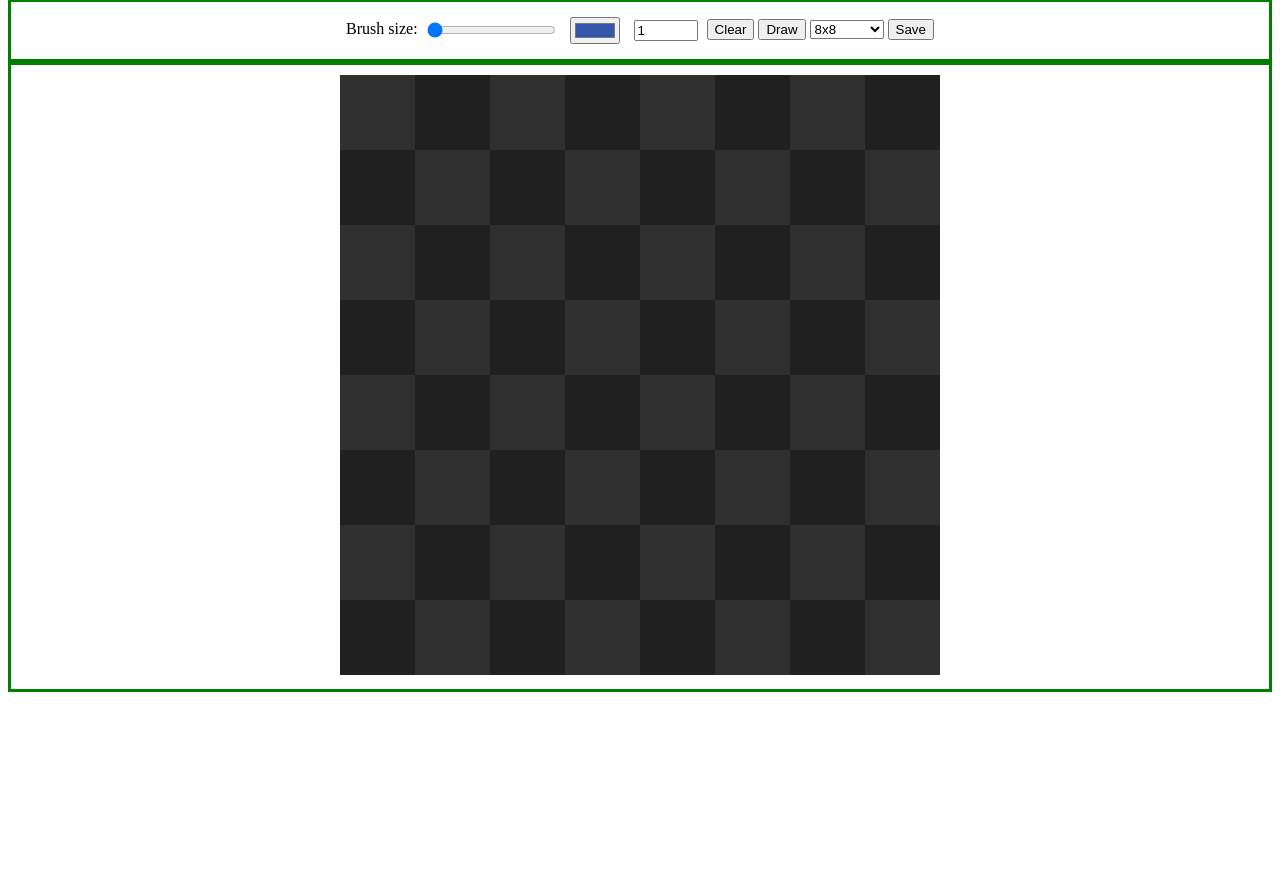
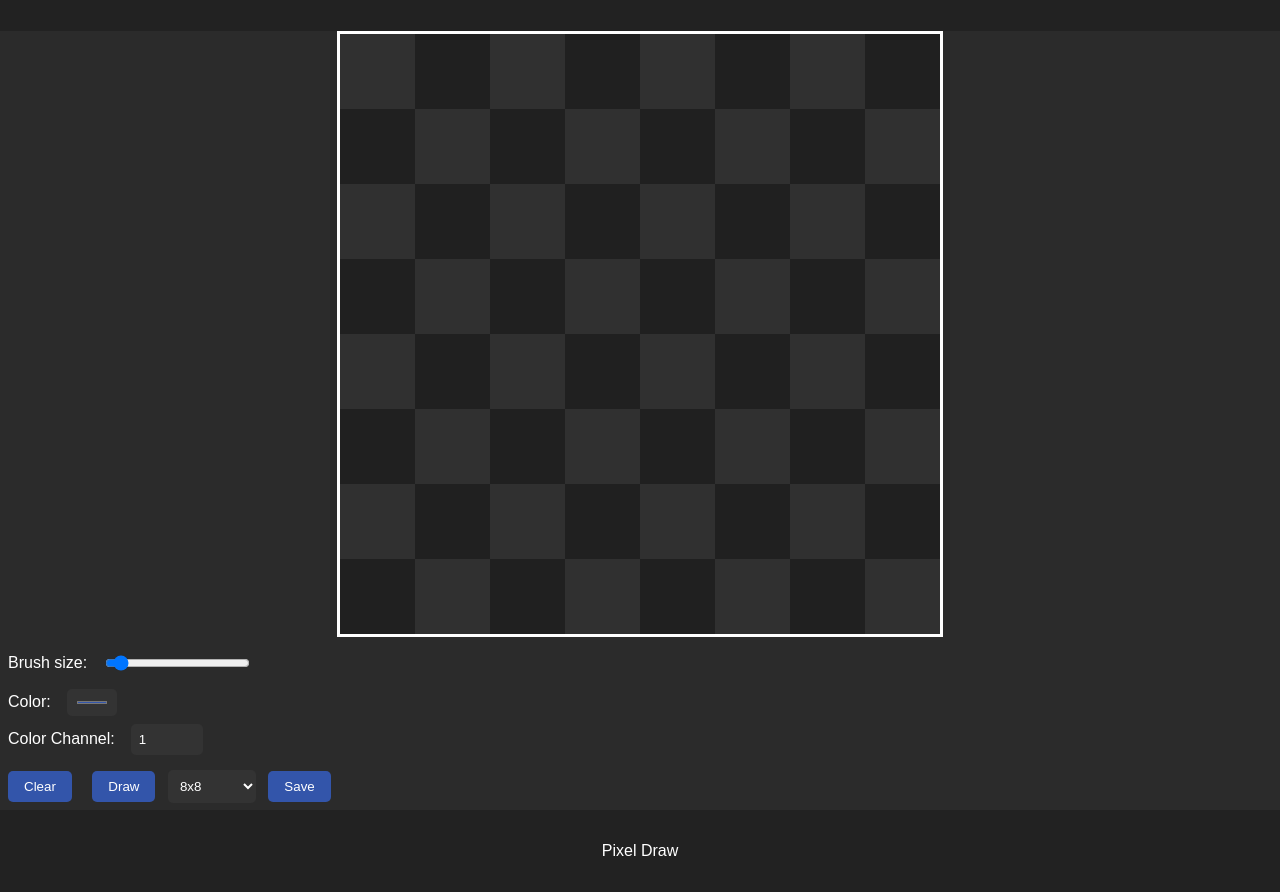
Before and after one commit to Dr-42/pixel_draw, a website: page index.html in a window 1280 px wide. Shown: the part 81-973 px from the top of the page. Before the commit the page ends 800 px from the top, so only its background shows below. Drawn offline with Linux system fonts and the light colour scheme.

Commit message:
Better UI

```diff
--- a/index.html
+++ b/index.html
@@ -1,17 +1,33 @@
 <!DOCTYPE html>
 <html>
 	<head>
+		<meta name="viewport" content="width=device-width, initial-scale=1.0">
 		<title>Pixel Draw</title>
 		<link rel="stylesheet" href="style.css">
-		<!-- Favicon-->
 		<link rel="icon" type="image/x-icon" href="favicon.png">
 	</head>
 	<body>
-		<p><h1>Pixel Draw</h1></p>
-		<div id="controls">
-			Brush size: <input type="range" id="brush" value="1" min="1" max="10">
+		<header>
+			<h1>Pixel Draw</h1>
+		</header>
+		<main>
+			<div class="canvas-container">
+				<canvas id="canvas"></canvas>
+			</div>
+			<div class="controls-container">
+				<div class="control">
+					<label for="brush">Brush size:</label>
+					<input type="range" id="brush" value="1" min="1" max="10">
+				</div>
+				<div class="control">
+					<label for="color">Color:</label>
 					<input type="color" id="color" value="#3355aa">
+				</div>
+				<div class="control">
+					<label for="channel">Color Channel:</label>
 					<input type="number" id="channel" value="1" min="1" max="100">
+				</div>
+				<div class="buttons">
 					<button id="clear">Clear</button>
 					<button id="draw">Draw</button>
 					<select name="res" id="res">
@@ -23,9 +39,11 @@
 					</select>
 					<button id="save">Save</button>
 				</div>
-		<div>
-			<canvas id="canvas"/>
 			</div>
+		</main>
+		<footer>
+			<p>Pixel Draw</p>
+		</footer>
 		<script src="index.js"></script>
 	</body>
 </html>
--- a/style.css
+++ b/style.css
@@ -1,12 +1,67 @@
-body{
-  text-align: center;
+body {
+	background-color: #2b2b2b;
+	color: #fff;
+	font-family: sans-serif;
+	margin: 0;
 }
-div{
-  margin: 0 auto;
-  border: 3px solid green;
-  padding: 10px;
+
+header {
+	background-color: #222;
+	padding: 1rem;
+	text-align: center;
 }
-input{
-  margin: 5px;
-  vertical-align: middle;
+
+canvas {
+	display: block;
+	margin: 0 auto;
+	border: 3px solid #fff;
 }
+
+.control {
+	display: flex;
+	align-items: center;
+	margin: 0.5rem;
+}
+
+label {
+	margin-right: 1rem;
+}
+
+input[type="range"],
+input[type="number"],
+input[type="color"],
+select {
+	background-color: #333;
+	color: #fff;
+	padding: 0.5rem;
+	border: none;
+	border-radius: 5px;
+	outline: none;
+}
+
+button {
+	background-color: #3355aa;
+	color: #fff;
+	border: none;
+	border-radius: 5px;
+	padding: 0.5rem 1rem;
+	margin: 0.5rem;
+	cursor: pointer;
+	transition: opacity .2s;
+}
+
+button:hover {
+	opacity: 0.8;
+}
+
+select {
+	cursor: pointer;
+}
+
+footer {
+	background-color: #222;
+	color: #fff;
+	text-align: center;
+	padding: 1rem;
+	margin-top: auto;
+}
```
Also changed, not shown: README.md, favicon.png. Lines whose indentation alone changed are shown as unchanged.
